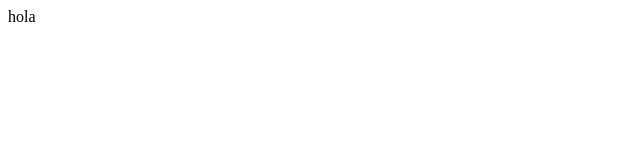
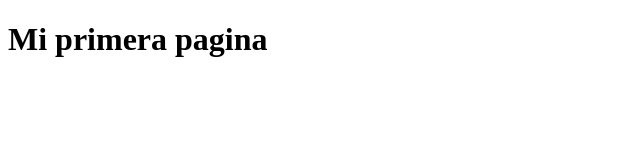
Before and after one commit to vilchisdzk/git-prueba, a plain HTML site: page index.html in a window 1280 px wide. Shown: the whole page, without its empty margins (0-640 px from the left). Drawn offline with Linux system fonts and the light colour scheme.

Commit message:
modificado el index.html

```diff
--- a/index.html
+++ b/index.html
@@ -2,9 +2,11 @@
 <html>
   <head>
     <meta charset="utf-8">
-    <title></title>
+    <title>Mi primera pagina</title>
   </head>
   <body>
-    hola
+    <div class="">
+      <h1>Mi primera pagina</h1>
+    </div>
   </body>
 </html>
```
